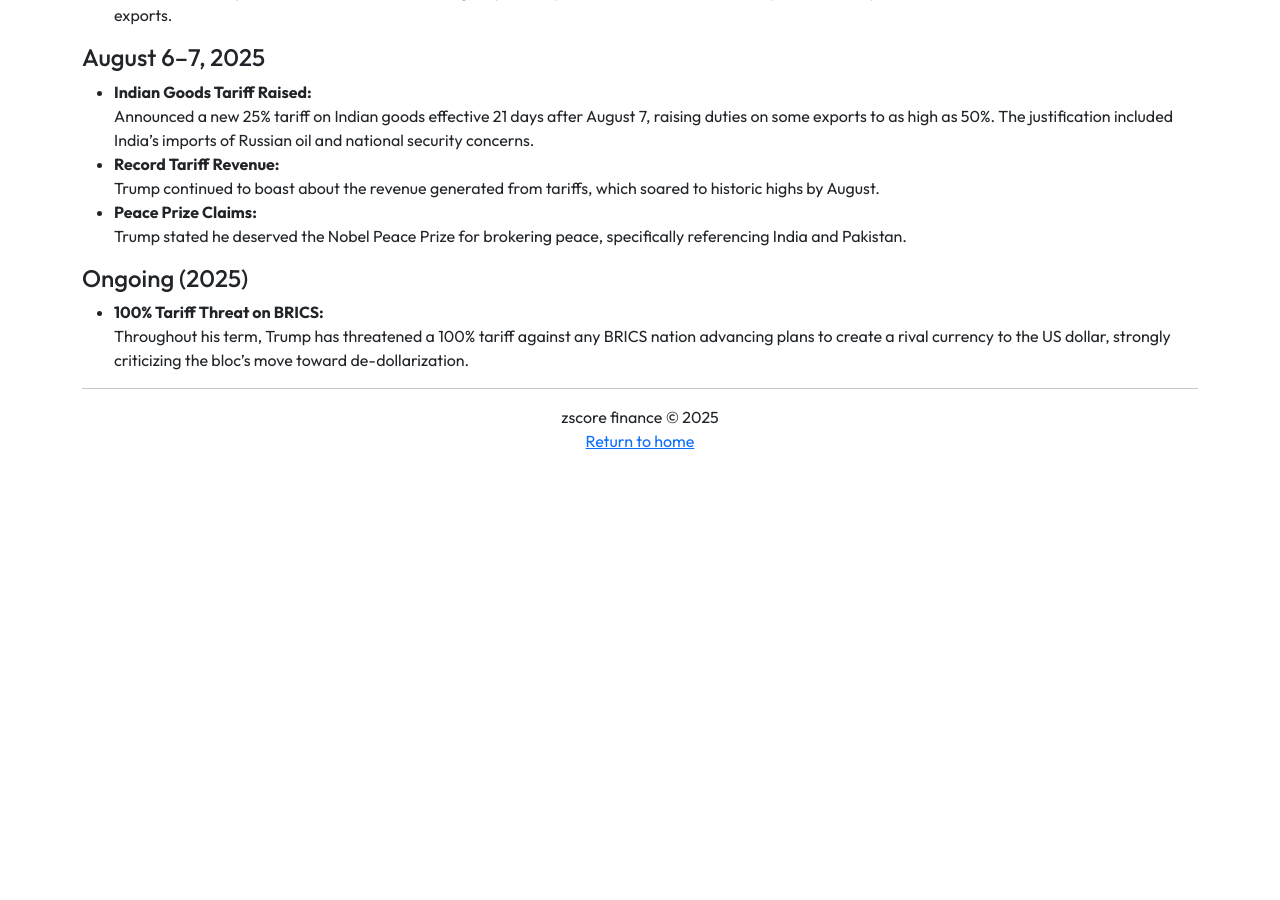
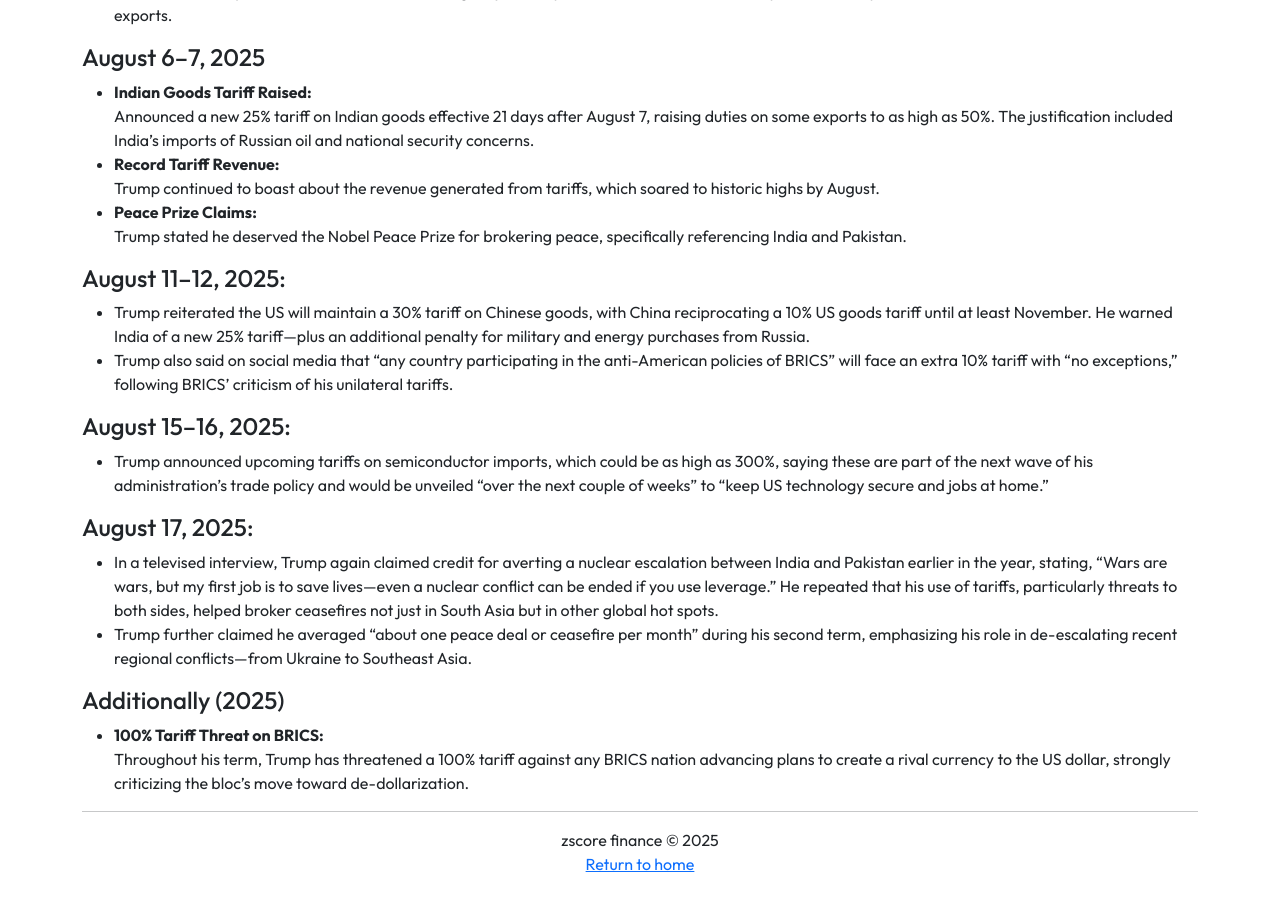
Before and after one commit to agentloopfyi/agentloopfyi.github.io, a Jekyll site: the page built from _pages/trump.markdown, in a window 1280 px wide and 900 px high, scrolled down 1106 px. Built offline with Jekyll 4.4.1, drawn with Linux system fonts in a browser that asks for light colours; before the commit the page ends 1583 px from its top, so only the background shows below that.

Commit message:
Update trump.markdown

```diff
--- a/_pages/trump.markdown
+++ b/_pages/trump.markdown
@@ -50,7 +50,18 @@
 - **Peace Prize Claims:**
   Trump stated he deserved the Nobel Peace Prize for brokering peace, specifically referencing India and Pakistan.
 
-#### Ongoing (2025)
+#### August 11–12, 2025:
+- Trump reiterated the US will maintain a 30% tariff on Chinese goods, with China reciprocating a 10% US goods tariff until at least November. He warned India of a new 25% tariff—plus an additional penalty for military and energy purchases from Russia.
+- Trump also said on social media that “any country participating in the anti-American policies of BRICS” will face an extra 10% tariff with "no exceptions," following BRICS’ criticism of his unilateral tariffs.
+
+#### August 15–16, 2025:
+- Trump announced upcoming tariffs on semiconductor imports, which could be as high as 300%, saying these are part of the next wave of his administration’s trade policy and would be unveiled "over the next couple of weeks" to "keep US technology secure and jobs at home.”
+
+#### August 17, 2025:
+- In a televised interview, Trump again claimed credit for averting a nuclear escalation between India and Pakistan earlier in the year, stating, "Wars are wars, but my first job is to save lives—even a nuclear conflict can be ended if you use leverage." He repeated that his use of tariffs, particularly threats to both sides, helped broker ceasefires not just in South Asia but in other global hot spots.
+- Trump further claimed he averaged "about one peace deal or ceasefire per month" during his second term, emphasizing his role in de-escalating recent regional conflicts—from Ukraine to Southeast Asia.
+
+#### Additionally (2025)
 - **100% Tariff Threat on BRICS:**
   Throughout his term, Trump has threatened a 100% tariff against any BRICS nation advancing plans to create a rival currency to the US dollar, strongly criticizing the bloc’s move toward de-dollarization.
 
```
